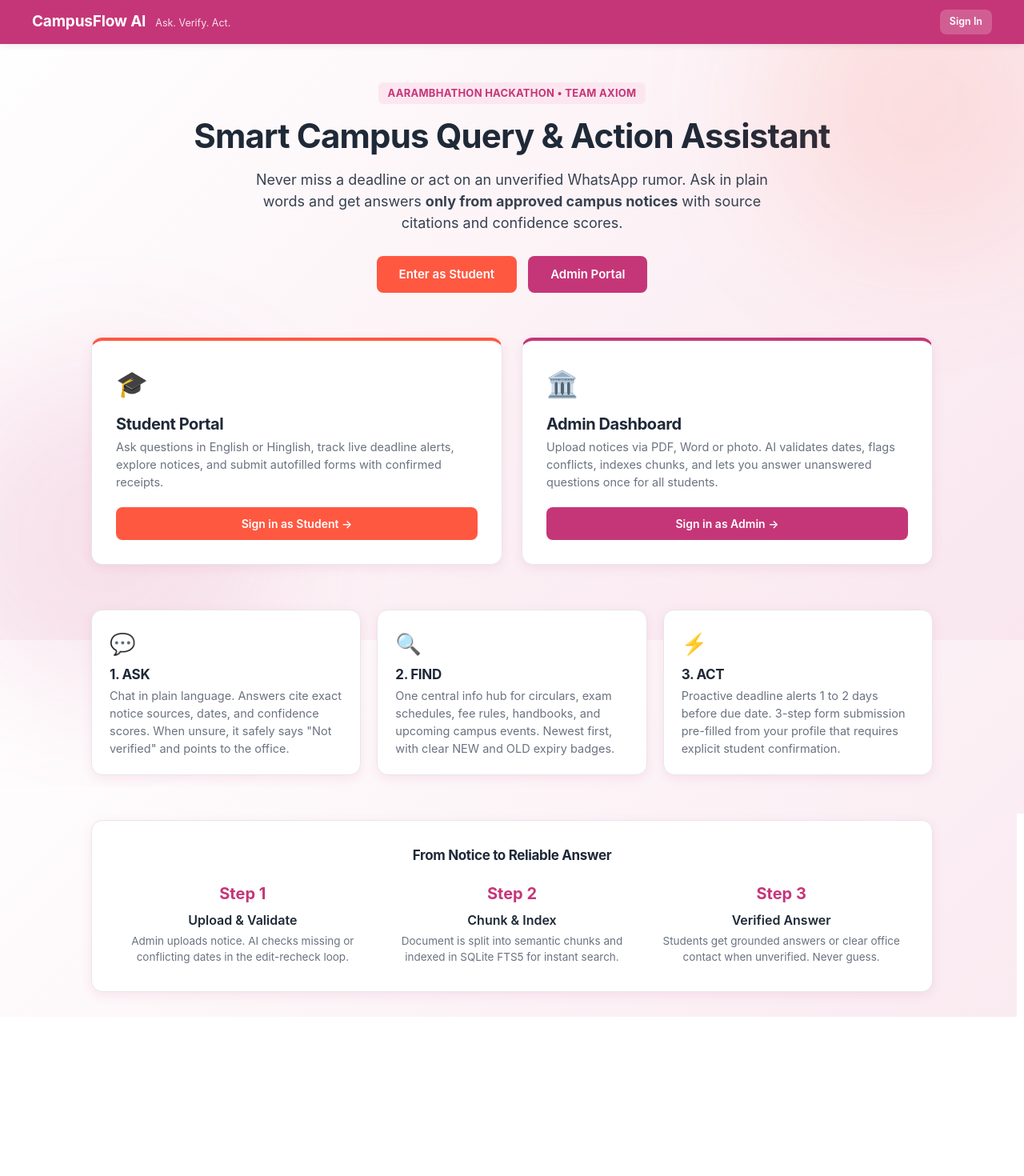
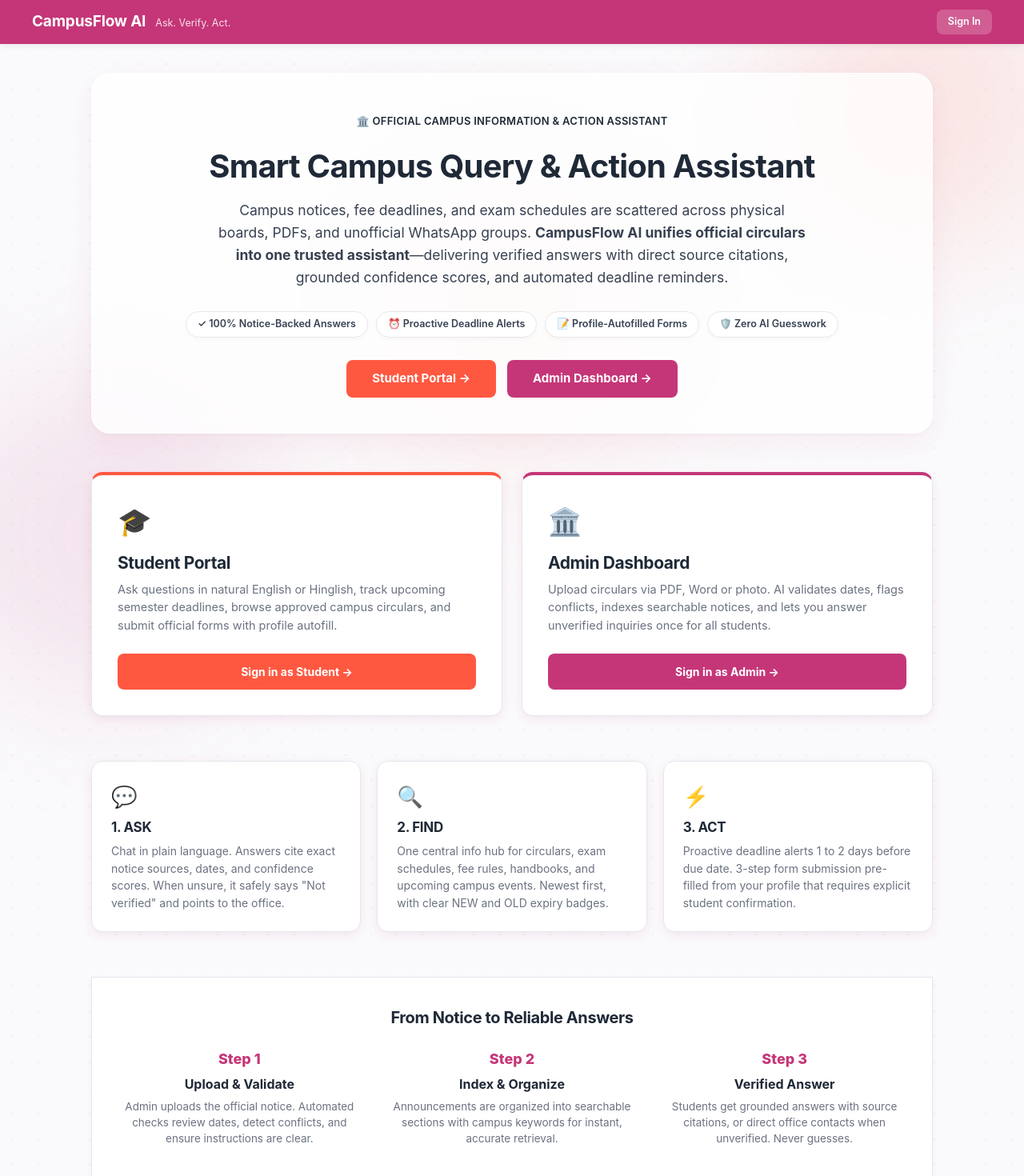
Before and after one commit to mahajanpiyush273-art/CAMPUSFLOW_AI, a plain HTML site: page frontend/index.html in a window 1280 px wide. Shown: the top 1470 px of the page at 80% size. Before the commit the page ends 1300 px from the top, so only its background shows below. Drawn offline with Linux system fonts and the light colour scheme.

Commit message:
Step 30: home screen modification

```diff
--- a/frontend/index.html
+++ b/frontend/index.html
@@ -7,10 +7,78 @@
     <link rel="stylesheet" href="/static/css/tokens.css">
     <link rel="stylesheet" href="/static/css/base.css">
     <link rel="stylesheet" href="/static/css/components.css">
+    <style>
+        /* Modern subtle grid background pattern */
+        body {
+            background-color: #FAFAFC;
+            background-image:
+                radial-gradient(rgba(197, 54, 120, 0.08) 1.5px, transparent 1.5px),
+                radial-gradient(rgba(255, 88, 65, 0.05) 1.5px, transparent 1.5px);
+            background-size: 32px 32px;
+            background-position: 0 0, 16px 16px;
+            position: relative;
+        }
+
+        .ambient-middle {
+            position: fixed;
+            width: 380px;
+            height: 380px;
+            border-radius: 50%;
+            pointer-events: none;
+            z-index: 0;
+            filter: blur(100px);
+            background-color: rgba(255, 88, 65, 0.09);
+            top: 25%;
+            left: 50%;
+            transform: translateX(-50%);
+        }
+
+        .hero-card-wrapper {
+            background: rgba(255, 255, 255, 0.78);
+            backdrop-filter: blur(12px);
+            -webkit-backdrop-filter: blur(12px);
+            border: 1px solid rgba(255, 255, 255, 0.9);
+            box-shadow: 0 12px 36px rgba(197, 54, 120, 0.07), 0 2px 6px rgba(0, 0, 0, 0.03);
+            border-radius: 24px;
+            padding: 44px 32px;
+            text-align: center;
+            margin-bottom: 48px;
+            position: relative;
+        }
+
+        .pill-tag {
+            display: inline-flex;
+            align-items: center;
+            gap: 6px;
+            padding: 6px 14px;
+            border-radius: 20px;
+            font-size: 12.5px;
+            font-weight: 600;
+            background: rgba(255, 255, 255, 0.9);
+            border: 1px solid var(--border);
+            color: var(--text-2);
+            box-shadow: 0 2px 5px rgba(0,0,0,0.03);
+        }
+
+        .card-equal-height {
+            display: flex;
+            flex-direction: column;
+            height: 100%;
+        }
+
+        .card-equal-height p {
+            flex-grow: 1;
+        }
+
+        .card-equal-height .btn-bottom {
+            margin-top: auto;
+        }
+    </style>
 </head>
 <body>
     <div class="ambient-circle ambient-orange"></div>
     <div class="ambient-circle ambient-violet"></div>
+    <div class="ambient-middle"></div>
 
     <header class="top-bar">
         <div class="top-bar-inner">
@@ -19,83 +87,101 @@
                 <span class="brand-tagline">Ask. Verify. Act.</span>
             </div>
             <div class="top-bar-actions">
-                <a href="/login" class="btn btn-secondary btn-sm" style="background: rgba(255,255,255,0.2); color: #fff; border: none;">Sign In</a>
+                <a href="/login" class="btn btn-secondary btn-sm" style="background: rgba(255,255,255,0.2); color: #fff; border: none; padding: 6px 14px;">Sign In</a>
             </div>
         </div>
     </header>
 
-    <main class="page-container" style="padding-top: 48px;">
-        <!-- Hero Section -->
-        <section style="text-align: center; margin-bottom: 56px;">
-            <div class="badge badge-category" style="margin-bottom: 14px; font-size: 13px; padding: 4px 12px;">Aarambhathon Hackathon • Team Axiom</div>
-            <h1 style="font-size: 42px; margin-bottom: 14px; color: var(--text);">Smart Campus Query & Action Assistant</h1>
-            <p style="font-size: 18px; max-width: 680px; margin: 0 auto 28px auto; color: var(--text-2);">
-                Never miss a deadline or act on an unverified WhatsApp rumor. Ask in plain words and get answers <strong>only from approved campus notices</strong> with source citations and confidence scores.
+    <main class="page-container" style="padding-top: 36px; position: relative; z-index: 1;">
+        <!-- Hero Section with Glassmorphic Container -->
+        <section class="hero-card-wrapper">
+            <div class="badge badge-primary" style="margin-bottom: 16px; font-size: 13px; padding: 6px 16px; font-weight: 600; letter-spacing: 0.02em; border-radius: 20px;">
+                🏛️ Official Campus Information & Action Assistant
+            </div>
+
+            <h1 style="font-size: 40px; margin-bottom: 16px; color: var(--text); line-height: 1.25;">
+                Smart Campus Query & Action Assistant
+            </h1>
+
+            <!-- Problem Statement 3-Line Description -->
+            <p style="font-size: 17.5px; max-width: 740px; margin: 0 auto 28px auto; color: var(--text-2); line-height: 1.6;">
+                Campus notices, fee deadlines, and exam schedules are scattered across physical boards, PDFs, and unofficial WhatsApp groups.
+                <strong>CampusFlow AI unifies official circulars into one trusted assistant</strong>—delivering verified answers with direct source citations, grounded confidence scores, and automated deadline reminders.
             </p>
+
+            <!-- Feature Highlight Pills -->
+            <div style="display: flex; justify-content: center; gap: 10px; flex-wrap: wrap; margin-bottom: 28px;">
+                <span class="pill-tag">✓ 100% Notice-Backed Answers</span>
+                <span class="pill-tag">⏰ Proactive Deadline Alerts</span>
+                <span class="pill-tag">📝 Profile-Autofilled Forms</span>
+                <span class="pill-tag">🛡️ Zero AI Guesswork</span>
+            </div>
+
+            <!-- Hero Action Buttons -->
             <div style="display: flex; justify-content: center; gap: 14px; flex-wrap: wrap;">
-                <a href="/login?role=student" class="btn btn-accent" style="padding: 12px 28px; font-size: 15px;">Enter as Student</a>
-                <a href="/login?role=admin" class="btn btn-primary" style="padding: 12px 28px; font-size: 15px;">Admin Portal</a>
+                <a href="/login?role=student" class="btn btn-accent" style="padding: 12px 32px; font-size: 15px; font-weight: 700;">Student Portal →</a>
+                <a href="/login?role=admin" class="btn btn-primary" style="padding: 12px 32px; font-size: 15px; font-weight: 700;">Admin Dashboard →</a>
             </div>
         </section>
 
-        <!-- Role Chooser Cards -->
-        <section style="display: grid; grid-template-columns: repeat(auto-fit, minmax(300px, 1fr)); gap: 24px; margin-bottom: 56px;">
-            <div class="card student-card" style="padding: 30px;">
-                <div style="font-size: 32px; margin-bottom: 12px;">🎓</div>
-                <h3 style="font-size: 20px;">Student Portal</h3>
-                <p class="text-muted" style="margin-bottom: 20px;">
-                    Ask questions in English or Hinglish, track live deadline alerts, explore notices, and submit autofilled forms with confirmed receipts.
+        <!-- Role Chooser Cards (Vertically Aligned Buttons) -->
+        <section style="display: grid; grid-template-columns: repeat(auto-fit, minmax(320px, 1fr)); gap: 24px; margin-bottom: 56px;">
+            <div class="card student-card card-equal-height" style="padding: 32px;">
+                <div style="font-size: 34px; margin-bottom: 12px;">🎓</div>
+                <h3 style="font-size: 21px; margin-bottom: 8px;">Student Portal</h3>
+                <p class="text-muted" style="margin-bottom: 24px; line-height: 1.55;">
+                    Ask questions in natural English or Hinglish, track upcoming semester deadlines, browse approved campus circulars, and submit official forms with profile autofill.
                 </p>
-                <a href="/login?role=student" class="btn btn-accent" style="width: 100%;">Sign in as Student →</a>
+                <a href="/login?role=student" class="btn btn-accent btn-bottom" style="width: 100%; padding: 12px; font-weight: 700; text-align: center;">Sign in as Student →</a>
             </div>
 
-            <div class="card admin-card" style="padding: 30px;">
-                <div style="font-size: 32px; margin-bottom: 12px;">🏛️</div>
-                <h3 style="font-size: 20px;">Admin Dashboard</h3>
-                <p class="text-muted" style="margin-bottom: 20px;">
-                    Upload notices via PDF, Word or photo. AI validates dates, flags conflicts, indexes chunks, and lets you answer unanswered questions once for all students.
+            <div class="card admin-card card-equal-height" style="padding: 32px;">
+                <div style="font-size: 34px; margin-bottom: 12px;">🏛️</div>
+                <h3 style="font-size: 21px; margin-bottom: 8px;">Admin Dashboard</h3>
+                <p class="text-muted" style="margin-bottom: 24px; line-height: 1.55;">
+                    Upload circulars via PDF, Word or photo. AI validates dates, flags conflicts, indexes searchable notices, and lets you answer unverified inquiries once for all students.
                 </p>
-                <a href="/login?role=admin" class="btn btn-primary" style="width: 100%;">Sign in as Admin →</a>
+                <a href="/login?role=admin" class="btn btn-primary btn-bottom" style="width: 100%; padding: 12px; font-weight: 700; text-align: center;">Sign in as Admin →</a>
             </div>
         </section>
 
         <!-- Feature Pillars (Ask / Find / Act) -->
         <section style="display: grid; grid-template-columns: repeat(auto-fit, minmax(260px, 1fr)); gap: 20px; margin-bottom: 56px;">
-            <div class="card">
+            <div class="card" style="padding: 24px;">
                 <div style="font-size: 26px; color: var(--brand); margin-bottom: 8px;">💬</div>
-                <h3>1. ASK</h3>
-                <p class="text-muted">Chat in plain language. Answers cite exact notice sources, dates, and confidence scores. When unsure, it safely says "Not verified" and points to the office.</p>
+                <h3 style="margin-bottom: 6px;">1. ASK</h3>
+                <p class="text-muted" style="font-size: 14px; line-height: 1.55;">Chat in plain language. Answers cite exact notice sources, dates, and confidence scores. When unsure, it safely says "Not verified" and points to the office.</p>
             </div>
-            <div class="card">
+            <div class="card" style="padding: 24px;">
                 <div style="font-size: 26px; color: var(--brand); margin-bottom: 8px;">🔍</div>
-                <h3>2. FIND</h3>
-                <p class="text-muted">One central info hub for circulars, exam schedules, fee rules, handbooks, and upcoming campus events. Newest first, with clear NEW and OLD expiry badges.</p>
+                <h3 style="margin-bottom: 6px;">2. FIND</h3>
+                <p class="text-muted" style="font-size: 14px; line-height: 1.55;">One central info hub for circulars, exam schedules, fee rules, handbooks, and upcoming campus events. Newest first, with clear NEW and OLD expiry badges.</p>
             </div>
-            <div class="card">
+            <div class="card" style="padding: 24px;">
                 <div style="font-size: 26px; color: var(--brand); margin-bottom: 8px;">⚡</div>
-                <h3>3. ACT</h3>
-                <p class="text-muted">Proactive deadline alerts 1 to 2 days before due date. 3-step form submission pre-filled from your profile that requires explicit student confirmation.</p>
+                <h3 style="margin-bottom: 6px;">3. ACT</h3>
+                <p class="text-muted" style="font-size: 14px; line-height: 1.55;">Proactive deadline alerts 1 to 2 days before due date. 3-step form submission pre-filled from your profile that requires explicit student confirmation.</p>
             </div>
         </section>
 
-        <!-- 3-Step Strip -->
-        <section class="card" style="background: var(--surface); padding: 32px; text-align: center;">
-            <h3 style="margin-bottom: 20px;">From Notice to Reliable Answer</h3>
-            <div style="display: grid; grid-template-columns: repeat(auto-fit, minmax(220px, 1fr)); gap: 24px;">
+        <!-- 3-Step Strip: From Notice to Reliable Answers (Less Technical Step 2) -->
+        <section class="card" style="background: var(--surface); padding: 36px 28px; text-align: center; border-radius: var(--radius-md); box-shadow: var(--shadow-sm);">
+            <h3 style="font-size: 20px; margin-bottom: 24px;">From Notice to Reliable Answers</h3>
+            <div style="display: grid; grid-template-columns: repeat(auto-fit, minmax(220px, 1fr)); gap: 28px;">
                 <div>
-                    <div style="font-size: 20px; font-weight: 700; color: var(--brand); margin-bottom: 6px;">Step 1</div>
-                    <div style="font-weight: 600; margin-bottom: 4px;">Upload & Validate</div>
-                    <p class="text-muted" style="font-size: 13.5px;">Admin uploads notice. AI checks missing or conflicting dates in the edit-recheck loop.</p>
+                    <div style="font-size: 18px; font-weight: 800; color: var(--brand); margin-bottom: 6px;">Step 1</div>
+                    <div style="font-weight: 700; font-size: 16px; margin-bottom: 6px;">Upload & Validate</div>
+                    <p class="text-muted" style="font-size: 13.5px; line-height: 1.5;">Admin uploads the official notice. Automated checks review dates, detect conflicts, and ensure instructions are clear.</p>
                 </div>
                 <div>
-                    <div style="font-size: 20px; font-weight: 700; color: var(--brand); margin-bottom: 6px;">Step 2</div>
-                    <div style="font-weight: 600; margin-bottom: 4px;">Chunk & Index</div>
-                    <p class="text-muted" style="font-size: 13.5px;">Document is split into semantic chunks and indexed in SQLite FTS5 for instant search.</p>
+                    <div style="font-size: 18px; font-weight: 800; color: var(--brand); margin-bottom: 6px;">Step 2</div>
+                    <div style="font-weight: 700; font-size: 16px; margin-bottom: 6px;">Index & Organize</div>
+                    <p class="text-muted" style="font-size: 13.5px; line-height: 1.5;">Announcements are organized into searchable sections with campus keywords for instant, accurate retrieval.</p>
                 </div>
                 <div>
-                    <div style="font-size: 20px; font-weight: 700; color: var(--brand); margin-bottom: 6px;">Step 3</div>
-                    <div style="font-weight: 600; margin-bottom: 4px;">Verified Answer</div>
-                    <p class="text-muted" style="font-size: 13.5px;">Students get grounded answers or clear office contact when unverified. Never guess.</p>
+                    <div style="font-size: 18px; font-weight: 800; color: var(--brand); margin-bottom: 6px;">Step 3</div>
+                    <div style="font-weight: 700; font-size: 16px; margin-bottom: 6px;">Verified Answer</div>
+                    <p class="text-muted" style="font-size: 13.5px; line-height: 1.5;">Students get grounded answers with source citations, or direct office contacts when unverified. Never guesses.</p>
                 </div>
             </div>
         </section>
```
Also changed, not shown: frontend/admin.html (+1 -1 lines), frontend/student.html (+1 -1 lines).
